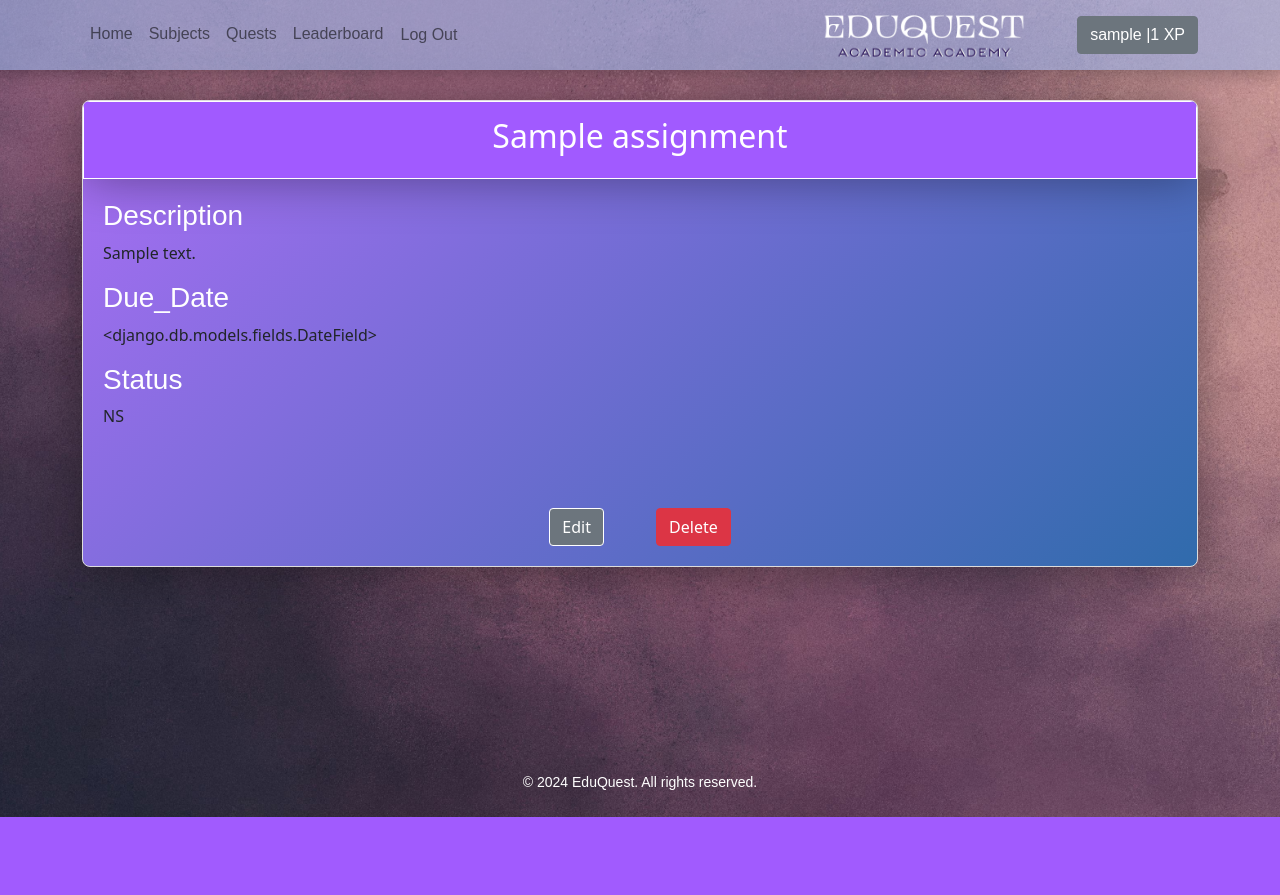
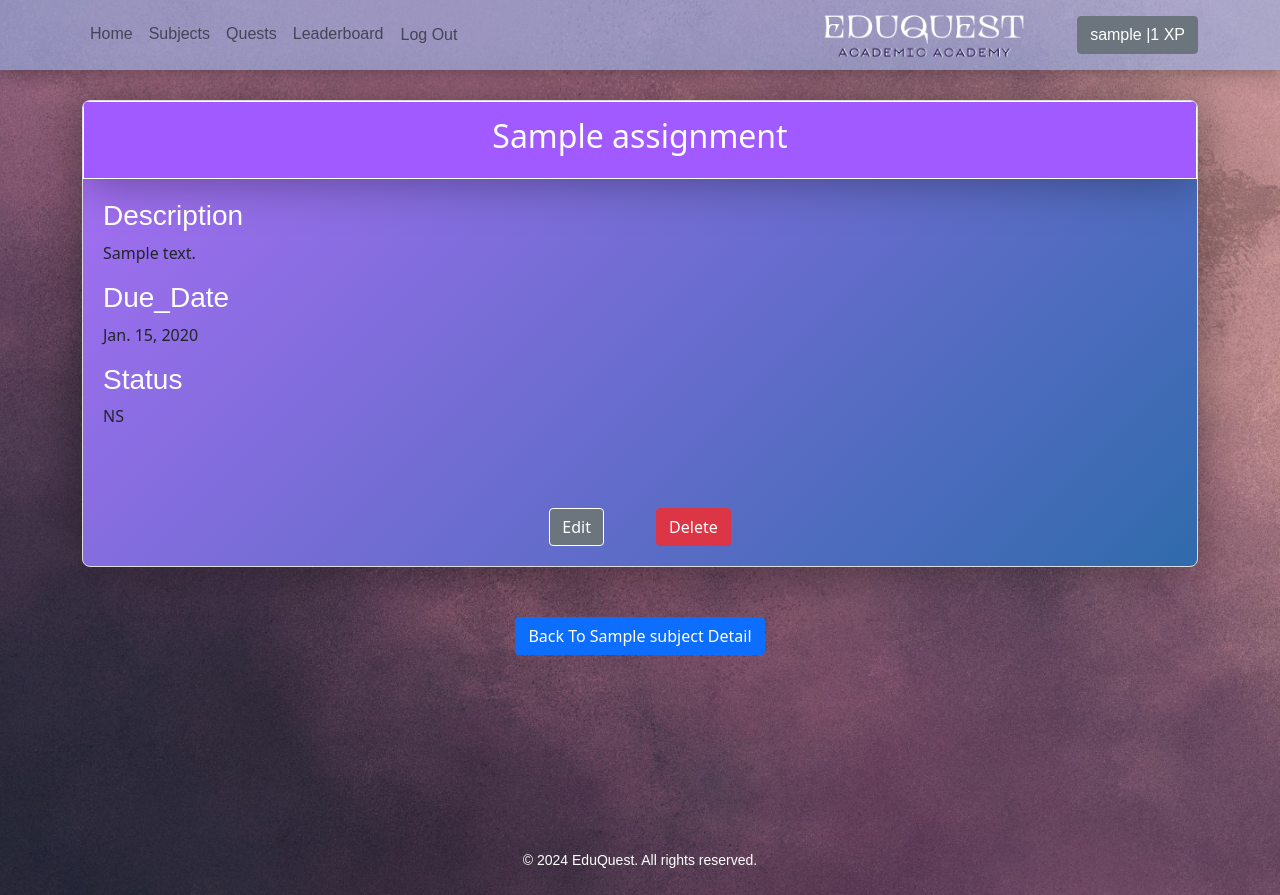
Before and after one commit to GA-EduQuest/EduQuest, a Django app: page /assignments/1 in a window 1280 px wide. Before the commit the page ends 817 px from the top, so only its background shows below. Run offline with Django 5.2, Linux system fonts and the light colour scheme; a user stored in the database is signed in; tables that the repository leaves empty hold one stand-in row (values such as "Sample post"); some web fonts are replaced.

Commit message:
saved progress

```diff
--- a/main_app/models.py
+++ b/main_app/models.py
@@ -107,7 +107,7 @@ class Subject(models.Model):
 class Assignment(models.Model):
     name = models.CharField(max_length=100)
     description = models.CharField(max_length=500)
-    due_date = models.DateField
+    due_date = models.DateField(("Date"), default=date.today)
     status = models.CharField(
         max_length=2,
         choices=STATUS,
--- a/main_app/templates/assignments/assignment_detail.html
+++ b/main_app/templates/assignments/assignment_detail.html
@@ -34,5 +34,11 @@
       </div>
     </div>
   </div>
+  <div class="row mt-4">
+    <div class="col-md-12 text-center" style="padding: 20px;">
+      <a href="{% url 'subjects_detail' pk=assignment.subject.pk %}" class="btn btn-primary">Back To
+        {{assignment.subject.name}} Detail</a>
+    </div>
+  </div>
 </div>
 {% endblock %}
--- a/main_app/templates/assignments/assignment_form.html
+++ b/main_app/templates/assignments/assignment_form.html
@@ -1,6 +1,9 @@
 {% extends 'base.html' %}
+
 {% load crispy_forms_tags %}
+
 {% block title %}
+
 {% if assignment.pk %}
 Update Assignment
 {% else %}
@@ -24,6 +27,6 @@ Create Assignment
   <input type="hidden" name="action" value="create">
   {{ form|crispy }}
   <button type="submit" class="btn fantasy-btn fantasy-btn-primary">Create</button>
+
   {% endif %}
 </form>
-{% endblock %}
```
Also changed, not shown: main_app/templates/assignments/assignment_delete.html (+18 -7 lines).
